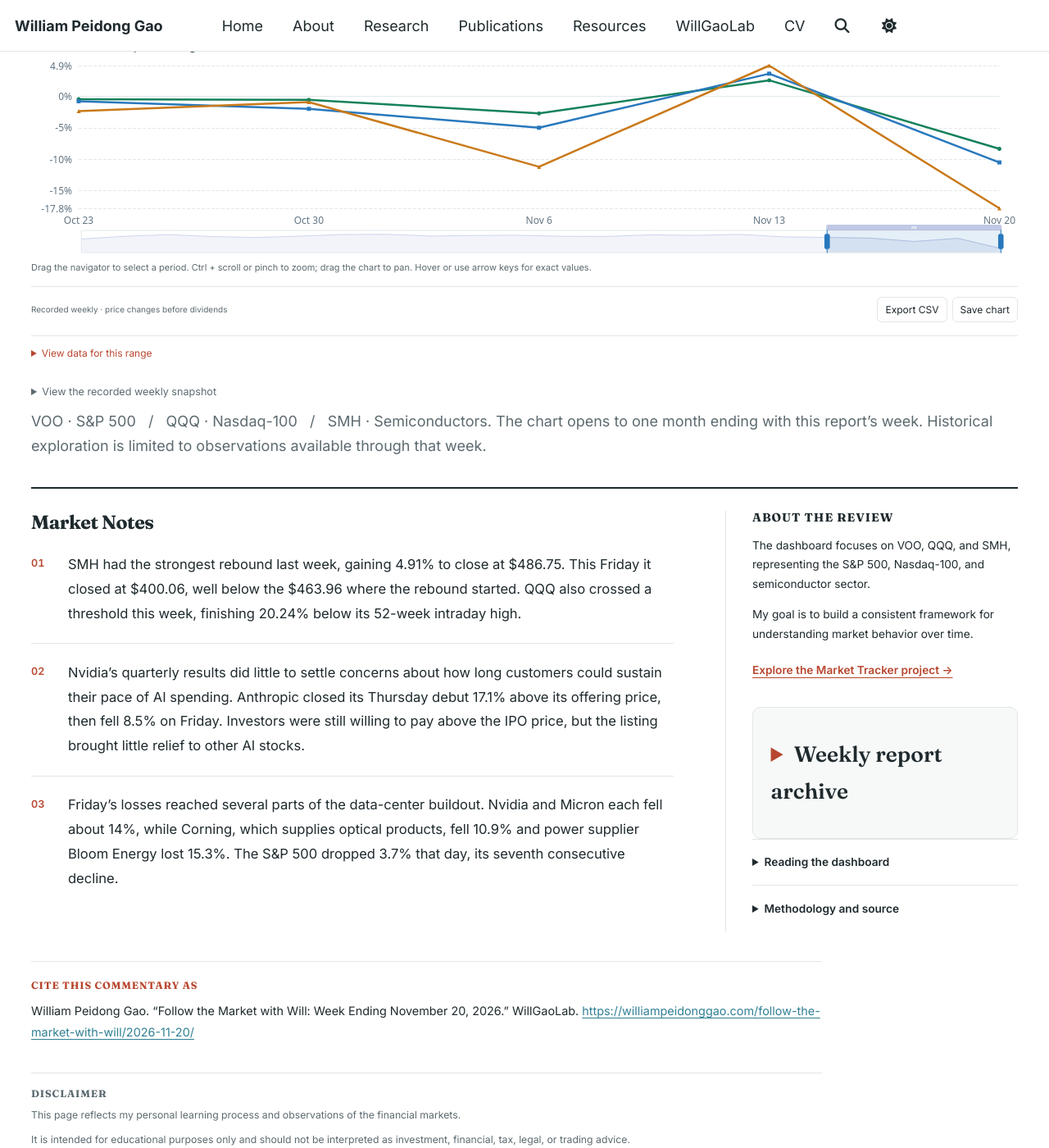
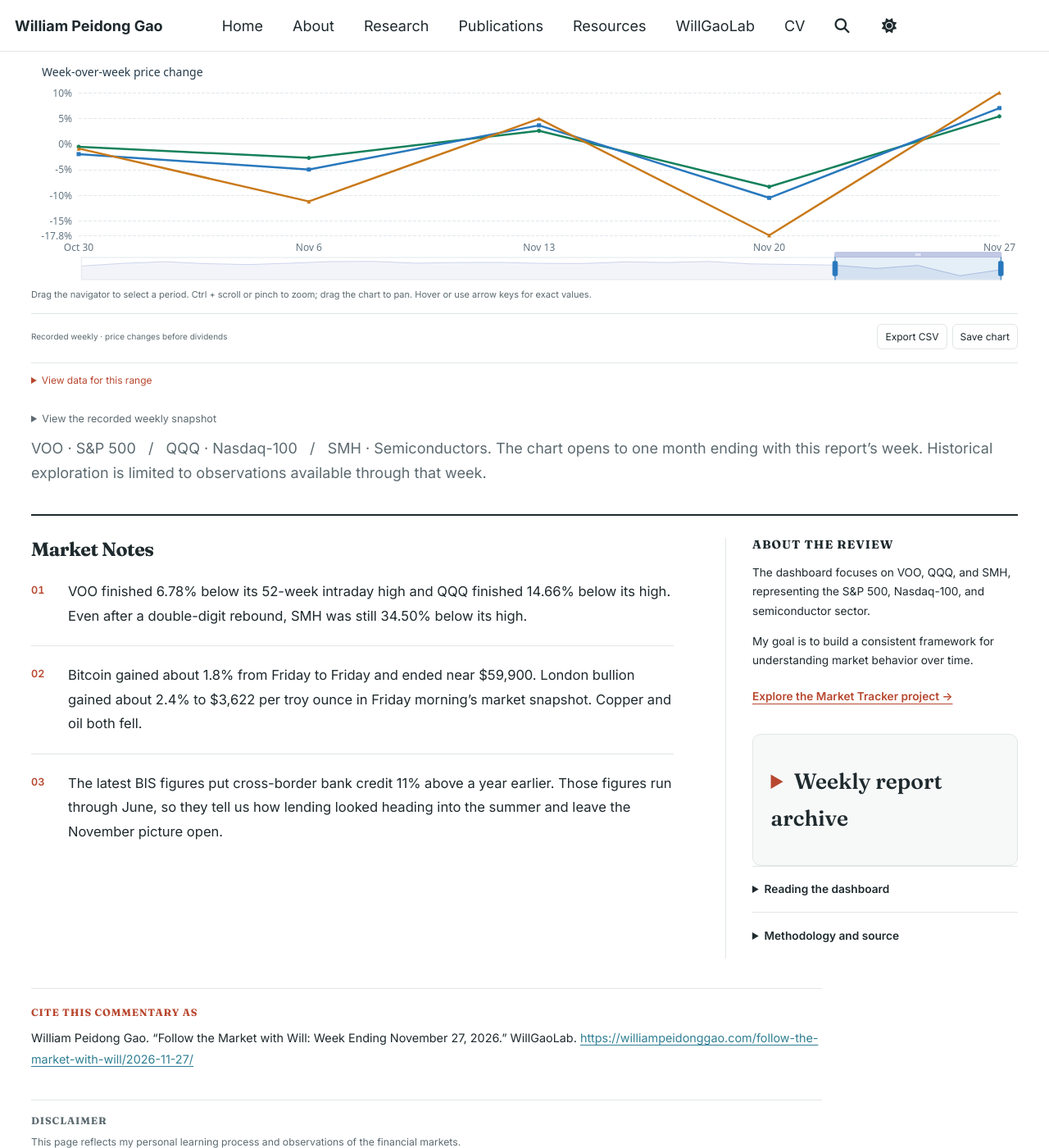
Before and after one commit to PeidongGao/WilliamGaoWeb, a Jekyll site: the page built from _pages/follow-the-market-with-will.md, in a window 1280 px wide and 1400 px high, scrolled down 1456 px. Shown: the whole window at 82% size. Built offline with Jekyll 4.4.1, drawn with Linux system fonts in a browser that asks for light colours; some of the changed text lies outside the part shown.

Commit message:
Publish November 27 weekly market commentary

```diff
--- a/_data/weekly_market_commentary.yml
+++ b/_data/weekly_market_commentary.yml
@@ -1,3 +1,11 @@
+- date: "2026-11-27"
+  summary: "I followed my VOO dip plan during the recent pullback. This week VOO gained 5.39%, QQQ gained 6.99%, and SMH gained 10.00%. The rebound reached beyond U.S. technology stocks. Markets in Canada, Japan, the U.K. and Germany also rose, while Bitcoin and gold posted smaller gains."
+  key_observation: "The rally was broad enough to see across countries. Whether global liquidity improved this week is still an open question. Government bond yields fell in several markets, but the dollar strengthened against the euro and the yen, making dollar debt more expensive in local currency for borrowers without a hedge."
+  market_notes:
+    - "VOO finished 6.78% below its 52-week intraday high and QQQ finished 14.66% below its high. Even after a double-digit rebound, SMH was still 34.50% below its high."
+    - "Bitcoin gained about 1.8% from Friday to Friday and ended near $59,900. London bullion gained about 2.4% to $3,622 per troy ounce in Friday morning’s market snapshot. Copper and oil both fell."
+    - "The latest BIS figures put cross-border bank credit 11% above a year earlier. Those figures run through June, so they tell us how lending looked heading into the summer and leave the November picture open."
+
 - date: "2026-11-20"
   summary: "Last week’s rebound was completely wiped out. VOO fell 8.34%, QQQ 10.51%, and SMH 17.81%. All three closed below where they stood on November 6, before the rebound began. Investors were already questioning whether the returns on AI spending could justify the valuations. Nvidia’s earnings and Anthropic’s market debut gave them two reasons to revisit that question, and the selling accelerated into Friday."
   key_observation: "What stands out to me is that even VOO is now more than 10% below its 52-week high. Last Friday it was only 3.49% below. SMH’s drawdown is much deeper at 40.45%, but seeing VOO cross 10% tells me how far this selloff has spread beyond semiconductors."
--- a/assets/data/weekly-market-history.csv
+++ b/assets/data/weekly-market-history.csv
@@ -65,3 +65,6 @@ week_ending,ticker,drawdown,week_over_week
 2026-11-20,QQQ,-0.202409,-0.105076
 2026-11-20,SMH,-0.404522,-0.178100
 2026-11-20,VOO,-0.115426,-0.083418
+2026-11-27,QQQ,-0.146646,0.069915
+2026-11-27,SMH,-0.344983,0.099985
+2026-11-27,VOO,-0.067755,0.053891
```
Also changed, not shown: images/market/weekly-market-dashboard.png.
